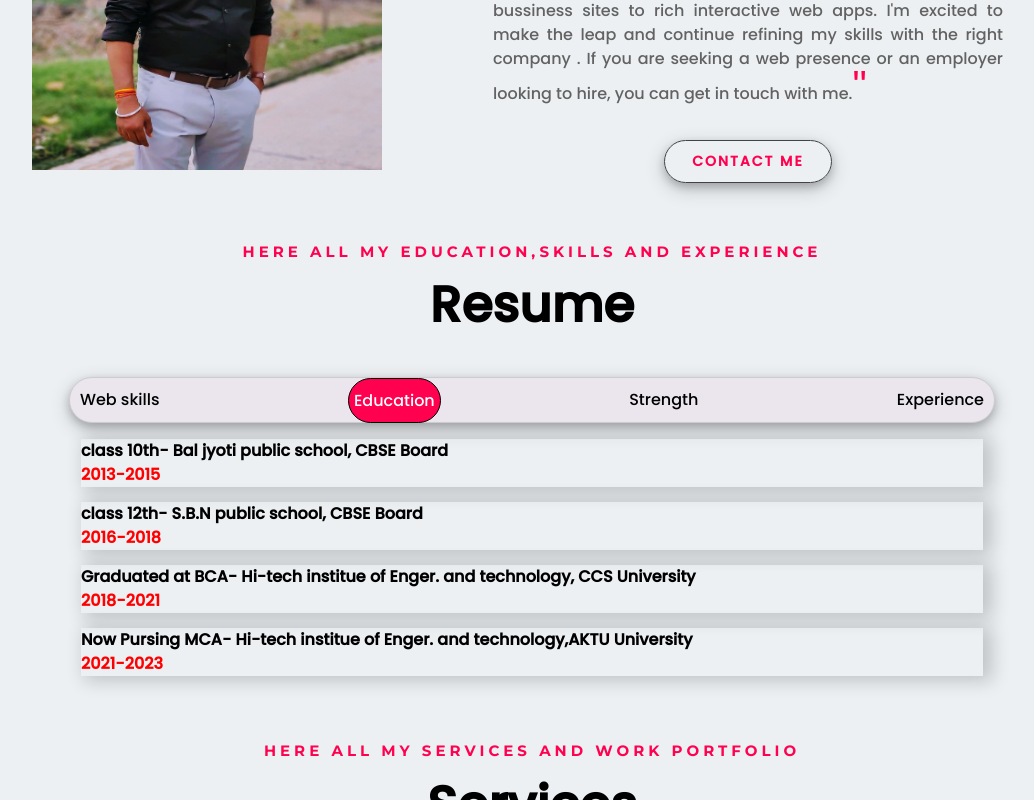
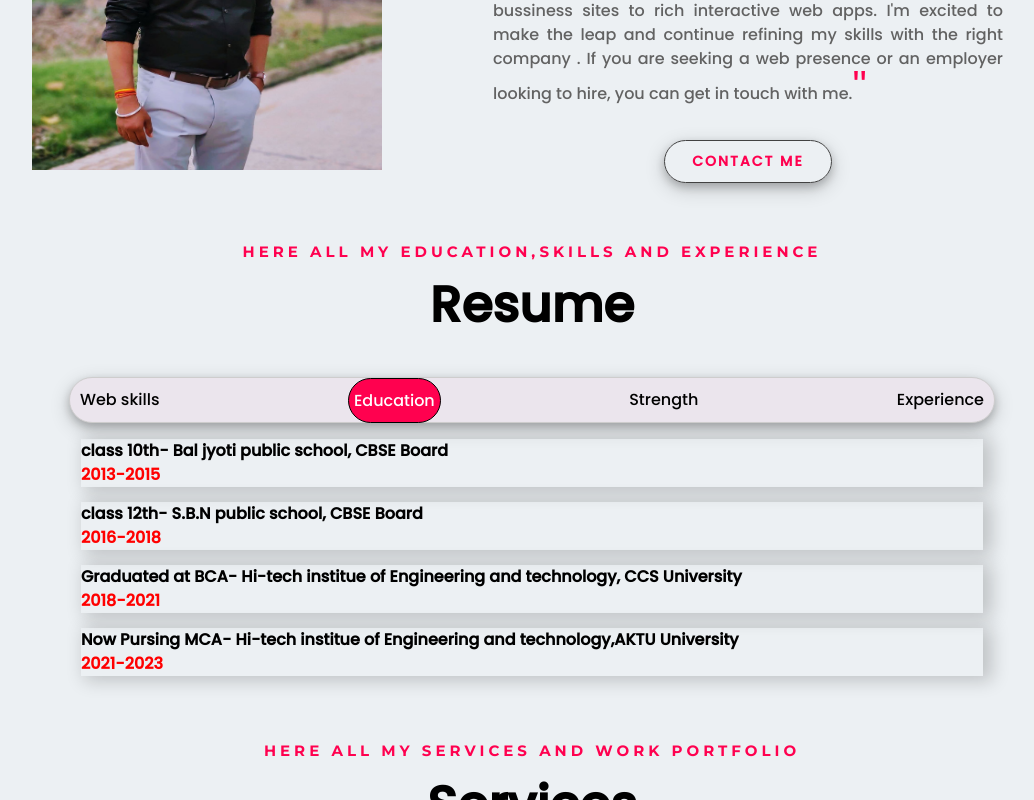
Before and after one commit to bablukumar9001/MERN-portfolio-frontend, a React (Vite) app in the folder Frontend/: page /home in a window 1280 px wide. Both pictures are taken after a click on the tab "Education". Shown: the part 982-1782 px from the top of the page, without its empty margins (108-1142 px from the left). Built offline with nearby package versions, Linux system fonts and the light colour scheme; a web font is replaced by a local one.

Commit message:
chnange some html  and css

```diff
--- a/Frontend/src/components/Contact.jsx
+++ b/Frontend/src/components/Contact.jsx
@@ -87,7 +87,7 @@ const Contact = () => {
               </div>
               <div className="description">
                 <span className="mail">
-                  Email: <b> Bk559722@gmail.com</b>
+                  Email: <b> bk559722@gmail.com</b>
                 </span>
                 <br />
 
--- a/Frontend/src/components/Home.jsx
+++ b/Frontend/src/components/Home.jsx
@@ -15,7 +15,7 @@ const Home = () => {
                 <div clsss="row">
                   <div className="col-sm-12 text-center text-md-start ">
                     <h6>WELOME TO MY WORLD</h6>
-                    <h1 className="blink">
+                    <h1 className="">
                       Hi, I'm Bablu kumar <br />
                     </h1>
 
--- a/Frontend/src/components/Skills.jsx
+++ b/Frontend/src/components/Skills.jsx
@@ -479,7 +479,7 @@ const Skills = () => {
                         {" "}
                         Graduated at BCA
                         <span>
-                          - Hi-tech institue of Enger. and technology, CCS
+                          - Hi-tech institue of Engineering and technology, CCS
                           University
                         </span>
                       </a>
@@ -491,7 +491,7 @@ const Skills = () => {
                         {" "}
                         Now Pursing MCA
                         <span>
-                          - Hi-tech institue of Enger. and technology,AKTU
+                          - Hi-tech institue of Engineering and technology,AKTU
                           University
                         </span>
                       </a>
```
